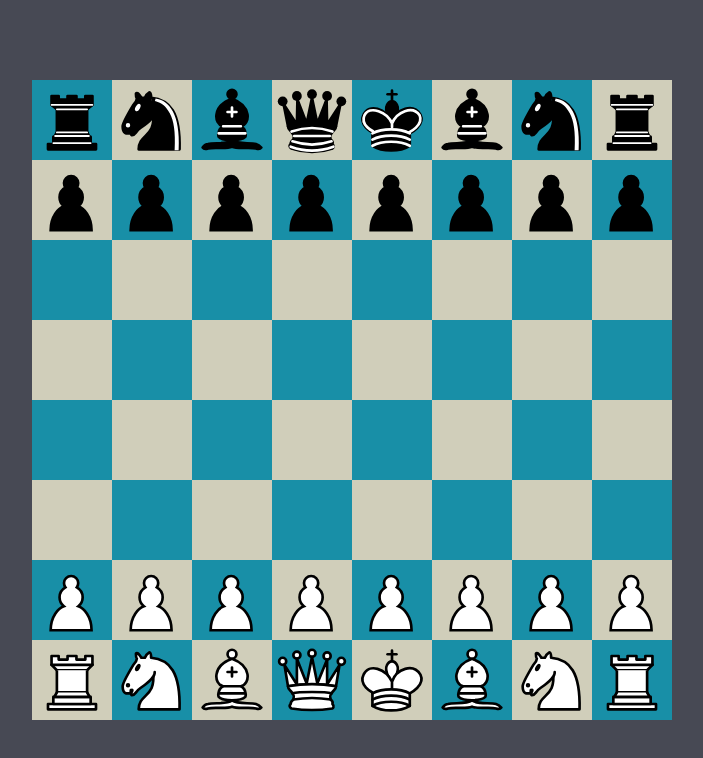
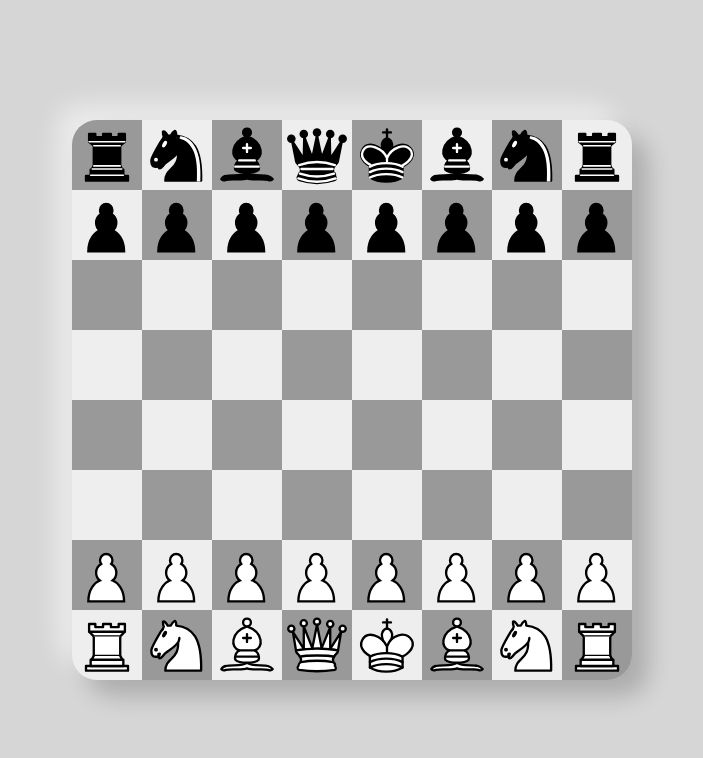
Before and after one commit to mcjcloud/chess, a React (Create React App) app: page / in a window 1280 px wide. Shown: the top 758 px of the page, without its empty margins (288-991 px from the left). Built offline with nearby package versions, Linux system fonts and the light colour scheme.

Commit message:
neumorphic design

```diff
--- a/src/components/Board.jsx
+++ b/src/components/Board.jsx
@@ -69,14 +69,17 @@ const Board = ({ board: {
 export default Board
 
 const BoardWrapper = styled.div`
-  width: 80vmin;
-  height: 80vmin;
+  width: 70vmin;
+  height: 70vmin;
   max-width: 1000px;
   max-height: 1000px;
 
   display: grid;
   grid-template-rows: repeat(8, 1fr);
   overflow: hidden;
+  border-radius: 25px;
+  box-shadow: 16px 16px 24px 0 rgba(0, 0, 0, 0.2),
+    -16px -16px 24px 0 rgba(255, 255, 255, 0.5);
 `
 
 const Row = styled.div`
--- a/src/components/Square.jsx
+++ b/src/components/Square.jsx
@@ -62,11 +62,11 @@ const SquareWrapper = styled.div`
 `
 
 const BlackSquare = styled(SquareWrapper)`
-  background-color: #188fa7;
+  background-color: #999;
   color: white;
 `
 const WhiteSquare = styled(SquareWrapper)`
-  background-color: #d0ceba;
+  background-color: #eee;
   color: black;
 `
 
--- a/src/index.css
+++ b/src/index.css
@@ -1,4 +1,4 @@
 html, body {
-  background-color: #474954;
+  background-color: #d6d6d6;
   margin: 0 auto;
 }
```
Also changed, not shown: 1 other file (tests, documents, lock files or other folders).
